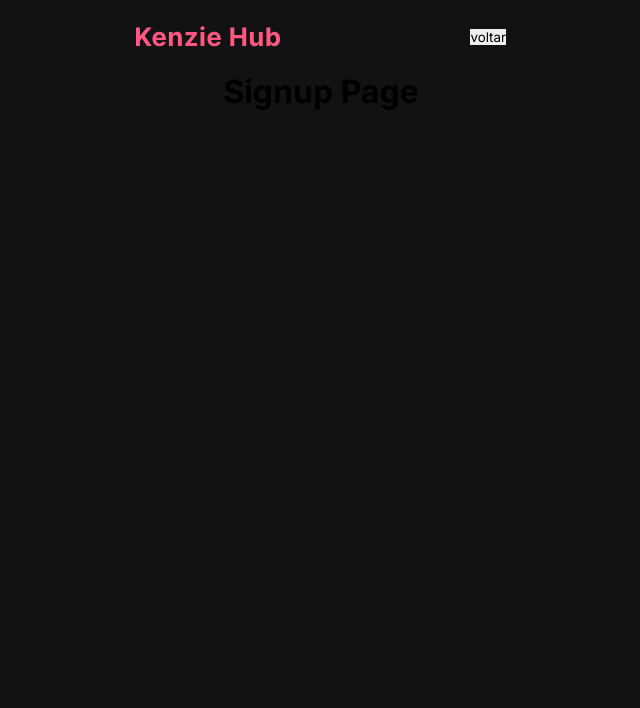
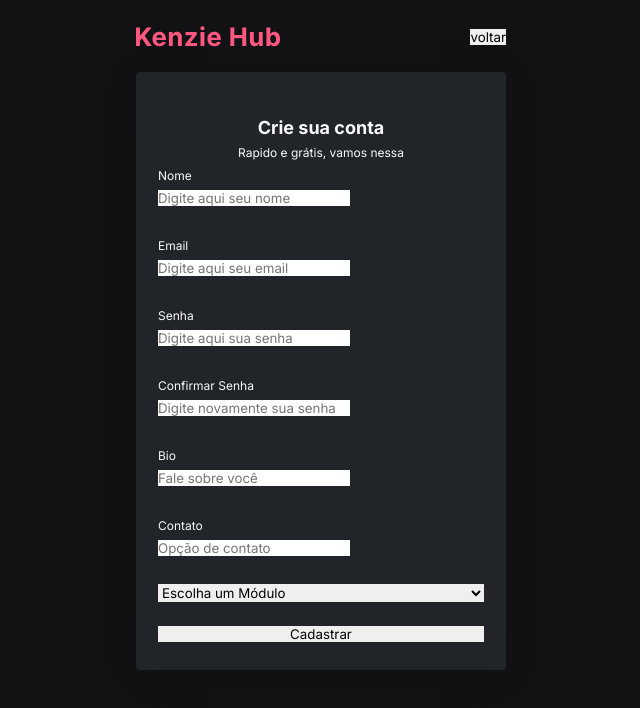
Before and after one commit to Kenzie-Academy-Brasil-Developers/react-entrega-kenzie-hub-ThomSchreiner, a React (Create React App) app: page /register in a window 1280 px wide. Shown: the top 708 px of the page, without its empty margins (319-959 px from the left). Built offline with nearby package versions, Linux system fonts and the light colour scheme.

Commit message:
feat: add signup page

```diff
--- a/package.json
+++ b/package.json
@@ -13,6 +13,7 @@
     "react-hook-form": "^7.37.0",
     "react-router-dom": "^6.4.2",
     "react-scripts": "5.0.1",
+    "react-toastify": "^9.0.8",
     "styled-components": "^5.3.6",
     "web-vitals": "^2.1.0",
     "yup": "^0.32.11"
--- /dev/null
+++ b/src/components/Input/index.jsx
@@ -0,0 +1,16 @@
+export function Input({ className, name, type, placeholder, register, errors }) {
+   const [namePtBr, nameEng] = name
+
+   return (
+      <div className={className}>
+         <label className="text three" htmlFor="">
+            {namePtBr}
+         </label>
+         <div>
+            <input type={type} placeholder={placeholder} {...register(nameEng)} />
+            {/* <img src="" alt="Erros" /> */}
+            <span className="text three">{errors[name]?.message}</span>
+         </div>
+      </div>
+   )
+}
--- /dev/null
+++ b/src/components/Input/style.js
@@ -0,0 +1,6 @@
+import styled from "styled-components"
+import { Input } from "."
+
+export const StyledInput = styled(Input)`
+
+`
--- a/src/index.css
+++ /dev/null
@@ -1,13 +0,0 @@
-body {
-  margin: 0;
-  font-family: -apple-system, BlinkMacSystemFont, 'Segoe UI', 'Roboto', 'Oxygen',
-    'Ubuntu', 'Cantarell', 'Fira Sans', 'Droid Sans', 'Helvetica Neue',
-    sans-serif;
-  -webkit-font-smoothing: antialiased;
-  -moz-osx-font-smoothing: grayscale;
-}
-
-code {
-  font-family: source-code-pro, Menlo, Monaco, Consolas, 'Courier New',
-    monospace;
-}
--- a/src/index.js
+++ b/src/index.js
@@ -1,14 +1,16 @@
 import React from 'react';
 import ReactDOM from 'react-dom/client';
-import './index.css';
 import { App } from './App';
 import { GlobalStyle } from './style/global';
 import { BrowserRouter } from 'react-router-dom';
+import { ToastContainer } from "react-toastify";
+import "react-toastify/dist/ReactToastify.min.css"
 
 const root = ReactDOM.createRoot(document.getElementById('root'));
 root.render(
    <React.StrictMode>
       <BrowserRouter >
+         <ToastContainer autoClose={2000} />
          <GlobalStyle />
          <App />
       </BrowserRouter>
--- a/src/pages/LoginPage/index.jsx
+++ b/src/pages/LoginPage/index.jsx
@@ -5,6 +5,7 @@
 import { yupResolver } from "@hookform/resolvers/yup"
 import * as yup from "yup"
 import { api } from "./../../services/api"
+import { toast } from "react-toastify"
 
 export function LoginPage({ isLogged, setIsLogged, setUser }) {
    const navigate = useNavigate()
@@ -23,14 +24,14 @@
 
       api.post("/sessions", data)
          .then((resp) => {
-                console.log("sucesso", resp.data)
             setUser(resp.data.user)
             localStorage.setItem("@KenzieHubToken", resp.data.token)
             localStorage.setItem("@KenzieHubUserId", resp.data.user.id)
             setIsLogged(true)
+            toast.success("Login realizado com sucesso!")
             navigate("/dashboard")
          })
-            .catch((err) => console.log(err))
+         .catch((err) => toast.error(err.response.data.message))
    }
 
    return (
--- a/src/pages/SignupPage/index.jsx
+++ b/src/pages/SignupPage/index.jsx
@@ -1,12 +1,89 @@
 import { Header } from "../../components/Header"
+import { useForm } from "react-hook-form"
+import * as yup from "yup"
+import { yupResolver } from "@hookform/resolvers/yup"
+import { DivContainer } from "./style"
+import { StyledInput } from "../../components/Input/style"
+import { api } from "./../../services/api"
+import { toast } from "react-toastify"
+import { useNavigate } from "react-router-dom"
 
 export function SignupPage({ isLogged }) {
-    return (
-        <>
-            <Header isLogged={isLogged} />
-            <div>
-                <h1>Signup Page</h1>
-            </div>
-        </>
-    )
+   const navigate = useNavigate()
+
+   const schema = yup.object({
+      name: yup.string().required("Nome obrigatório!"),
+      email: yup.string().required("Email obrigatório!").email("Digite um email válido!"),
+      password: yup
+         .string()
+         .required("Senha obrigatório!")
+         .matches(/[A-Z]/, "Deve conter ao menos 1 letra maiúscula")
+         .matches(/[a-z]/, "Deve conter ao menos 1 letra minuscula")
+         .matches(/(\d)/, "Deve conter ao menos 1 número")
+         .matches(/.{8,}/, "Deve ter no mínimo 8 dígitos"),
+      confirmPassword: yup
+         .string()
+         .required("Confirmação de senha obrigatório!")
+         .oneOf([yup.ref("password")], "As senhas devem ser iguais"),
+      bio: yup.string().required("Bio obrigatório!"),
+      contact: yup.string().required("Contato obrigatório!").min(11, "Digite seu número com DDD"),
+      course_module: yup.string().required("Módulo obrigatório!"),
+   })
+   const {
+      register,
+      handleSubmit,
+      formState: { errors },
+   } = useForm({ resolver: yupResolver(schema) })
+
+   function onSubmit(data) {
+      console.log(data)
+      api.post("/users", data)
+         .then((resp) => {
+            toast.success("Cadastro realizado com sucesso!")
+            navigate("/")
+         })
+         .catch((err) => toast.error(err.response.data.message))
+   }
+
+   const inputsGuide = [
+      { name: ["Nome", "name"], type: "text", placeholder: "Digite aqui seu nome" },
+      { name: ["Email", "email"], type: "email", placeholder: "Digite aqui seu email" },
+      { name: ["Senha", "password"], type: "password", placeholder: "Digite aqui sua senha" },
+      {
+         name: ["Confirmar Senha", "confirmPassword"],
+         type: "password",
+         placeholder: "Digite novamente sua senha",
+      },
+      { name: ["Bio", "bio"], type: "text", placeholder: "Fale sobre você" },
+      { name: ["Contato", "contact"], type: "number", placeholder: "Opção de contato" },
+   ]
+
+   return (
+      <>
+         <Header isLogged={isLogged} />
+         <DivContainer className="container small">
+            <h1 className="title one">Crie sua conta</h1>
+            <span className="text three">Rapido e grátis, vamos nessa</span>
+            <form onSubmit={handleSubmit(onSubmit)}>
+               {inputsGuide.map((input) => (
+                  <StyledInput
+                     key={input.placeholder}
+                     name={input.name}
+                     type={input.type}
+                     placeholder={input.placeholder}
+                     register={register}
+                     errors={errors}
+                  />
+               ))}
+               <select {...register("course_module")}>
+                  {["Escolha um", "1º", "2º", "3º", "4º", "5º", "6º"].map((count, i) => (
+                     <option key={i} value={i ? `${count} Módulo` : ""}>{`${count} Módulo`}</option>
+                  ))}
+               </select>
+
+               <button type="submit">Cadastrar</button>
+            </form>
+         </DivContainer>
+      </>
+   )
 }
--- /dev/null
+++ b/src/pages/SignupPage/style.js
@@ -0,0 +1,20 @@
+import styled from "styled-components"
+
+export const DivContainer = styled.div`
+    padding: 42px 22px 28px 22px;
+    border-radius: 4px;
+    box-shadow: 0px 4px 40px -10px var(--shadow);
+    display: flex;
+    flex-direction: column;
+    align-items: center;
+    color: var(--grey-0);
+    background-color: var(--grey-3);
+
+
+    form {
+        width: 100%;
+        display: flex;
+        flex-direction: column;
+        gap: 24px;
+    }
+`
--- a/src/style/global.js
+++ b/src/style/global.js
@@ -8,6 +8,7 @@
     padding: 0;
     box-sizing: border-box;
     border: none;
+    outline: none;
     font-family: 'Inter', sans-serif;
 }
 
```
Also changed, not shown: src/App.css (+5 -5 lines), src/App.jsx (+5 -5 lines), 1 other file (tests, documents, lock files or other folders). Lines whose indentation alone changed are shown as unchanged.
